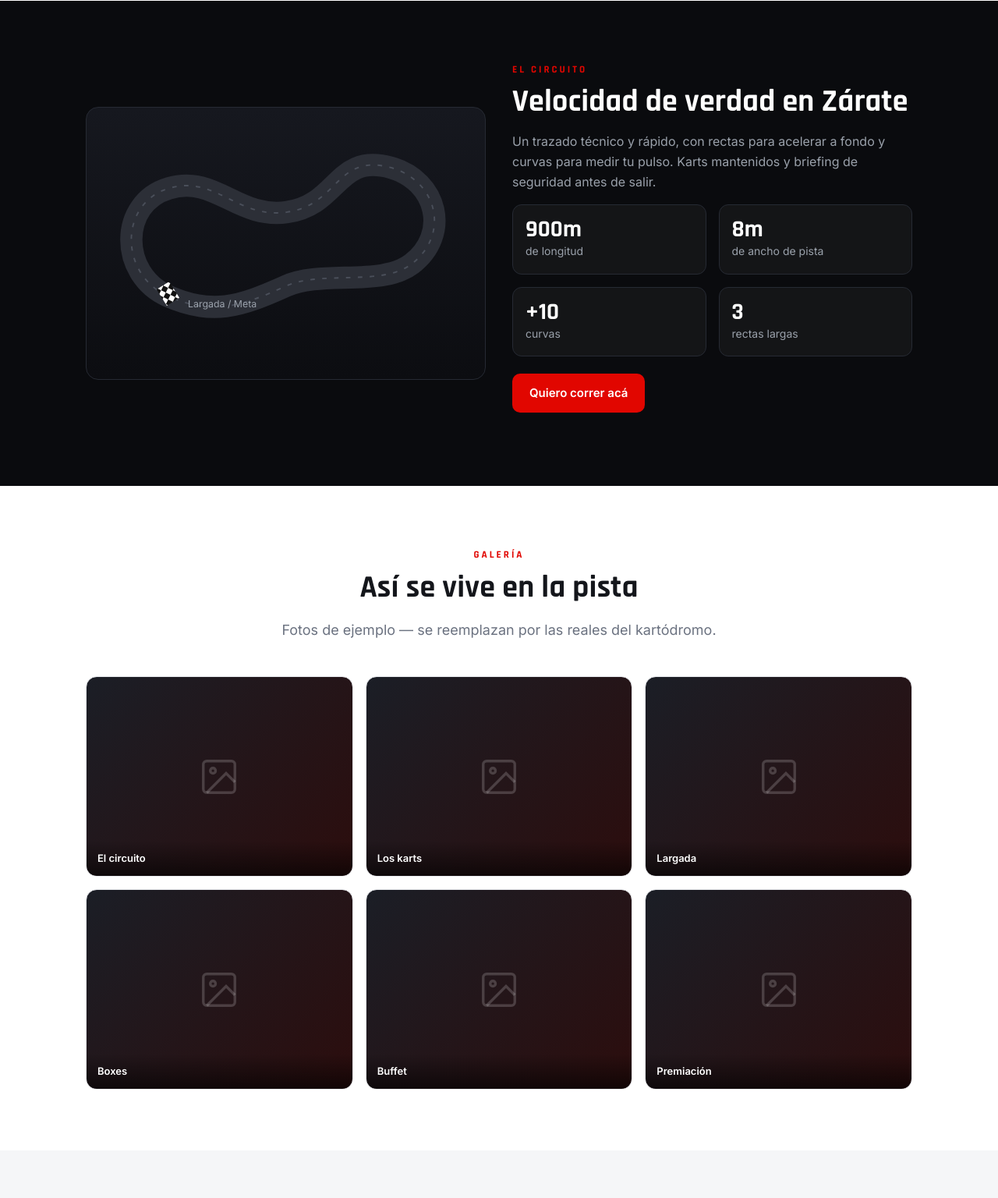
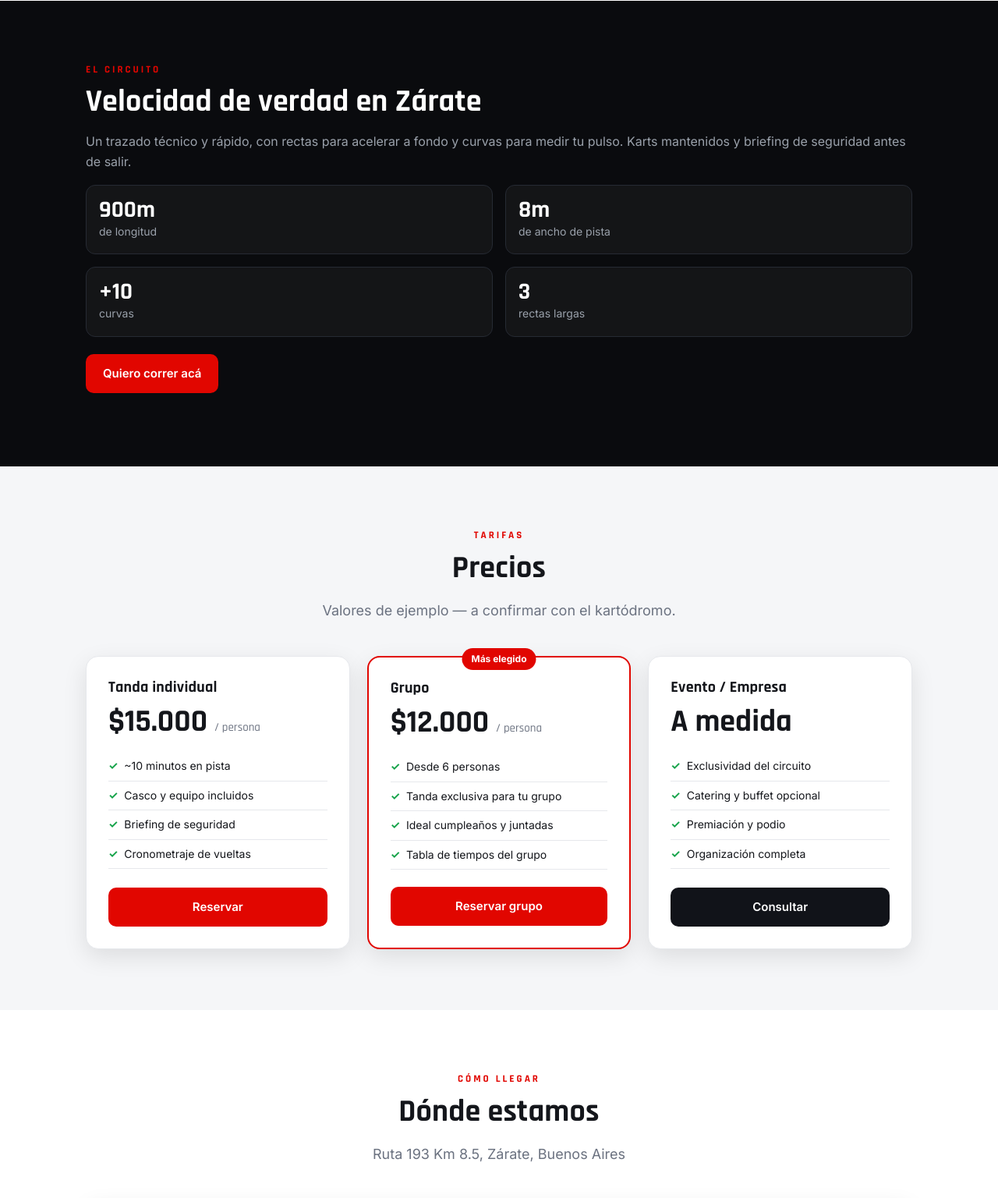
Before and after one commit to salun207/prueba, a FastAPI app: page / in a window 1280 px wide. Shown: the part 2182-3718 px from the top of the page at 78% size. Run offline with FastAPI, Linux system fonts and the light colour scheme.

Commit message:
Galeria y circuito con fotos reales (sin placeholders)
- Las fotos se cargan desde static/img/ (circuito.*) y static/img/galeria/*
- Si no hay fotos: la galeria no se muestra y el circuito queda solo con datos
- Se quita el dibujo SVG y los placeholders de la galeria
- Instrucciones en static/img/README.txt; carpeta galeria/ creada

```diff
--- a/app/main.py
+++ b/app/main.py
@@ -87,9 +87,39 @@ def requiere_panel(cred: HTTPBasicCredentials | None = Depends(_basic)):
 
 # ----------------------------- Páginas web --------------------------------
 
+IMG_DIR = BASE_DIR / "static" / "img"
+_EXTS = {".jpg", ".jpeg", ".png", ".webp", ".gif"}
+
+
+def _listar_galeria() -> list[str]:
+    """Fotos que el kartódromo deja en static/img/galeria/ (aparecen solas)."""
+    d = IMG_DIR / "galeria"
+    if not d.exists():
+        return []
+    return sorted(
+        f"/static/img/galeria/{p.name}"
+        for p in d.iterdir()
+        if p.suffix.lower() in _EXTS
+    )
+
+
+def _circuito_img() -> str | None:
+    """Foto/plano real del circuito si existe (static/img/circuito.*)."""
+    if not IMG_DIR.exists():
+        return None
+    for p in sorted(IMG_DIR.iterdir()):
+        if p.stem.lower() == "circuito" and p.suffix.lower() in _EXTS:
+            return f"/static/img/{p.name}"
+    return None
+
+
 @app.get("/", response_class=HTMLResponse)
 def home(request: Request):
-    return templates.TemplateResponse("index.html", {"request": request})
+    return templates.TemplateResponse(
+        "index.html",
+        {"request": request, "galeria": _listar_galeria(),
+         "circuito_img": _circuito_img()},
+    )
 
 
 @app.get("/registro", response_class=HTMLResponse)
--- a/app/static/style.css
+++ b/app/static/style.css
@@ -222,13 +222,10 @@ th { color:var(--txt-muted); font-weight:600; font-size:13px; text-transform:upp
 .gallery { display:grid; grid-template-columns:repeat(3,1fr); gap:16px; }
 @media (max-width:760px){ .gallery { grid-template-columns:1fr 1fr; } }
 .photo { position:relative; aspect-ratio:4/3; border-radius:14px; overflow:hidden;
-  display:flex; align-items:flex-end; color:#fff; border:1px solid var(--line);
-  background:linear-gradient(135deg,#1b1e26,#2c0d0d); }
-.photo span { position:relative; z-index:1; padding:12px 14px; font-size:13px;
-  font-weight:600; background:linear-gradient(180deg,transparent,rgba(0,0,0,.6)); width:100%; }
-.photo .ph-ico { position:absolute; inset:0; display:flex; align-items:center;
-  justify-content:center; color:rgba(255,255,255,.18); }
-.photo .ph-ico svg { width:54px; height:54px; }
+  border:1px solid var(--line); background:#14161b; }
+.photo img { position:absolute; inset:0; width:100%; height:100%; object-fit:cover;
+  transition:transform .25s; }
+.photo:hover img { transform:scale(1.05); }
 
 /* Precios */
 .prices { display:grid; grid-template-columns:repeat(3,1fr); gap:22px; align-items:stretch; }
--- a/app/templates/index.html
+++ b/app/templates/index.html
@@ -91,24 +91,12 @@
 <!-- ========================= EL CIRCUITO ========================= -->
 <section class="section dark" id="circuito">
   <div class="container">
-    <div class="grid-2">
+    <div class="{{ 'grid-2' if circuito_img else '' }}">
+      {% if circuito_img %}
       <div class="track-wrap">
-        <svg viewBox="0 0 500 320" width="100%" role="img" aria-label="Plano del circuito">
-          <defs>
-            <pattern id="chk" width="14" height="14" patternUnits="userSpaceOnUse" patternTransform="rotate(-32)">
-              <rect width="14" height="14" fill="#fff"/>
-              <rect width="7" height="7" fill="#111"/>
-              <rect x="7" y="7" width="7" height="7" fill="#111"/>
-            </pattern>
-          </defs>
-          <path d="M 90 235 C 25 205 25 110 92 90 C 155 71 185 132 252 122 C 322 112 318 42 392 62 C 455 80 472 152 420 192 C 380 223 298 200 250 222 C 188 250 150 262 90 235 Z"
-                fill="none" stroke="#2c2f37" stroke-width="30" stroke-linejoin="round"/>
-          <path d="M 90 235 C 25 205 25 110 92 90 C 155 71 185 132 252 122 C 322 112 318 42 392 62 C 455 80 472 152 420 192 C 380 223 298 200 250 222 C 188 250 150 262 90 235 Z"
-                fill="none" stroke="#4a4f5a" stroke-width="2" stroke-dasharray="6 10"/>
-          <rect x="78" y="222" width="26" height="20" fill="url(#chk)" transform="rotate(58 91 232)"/>
-          <text x="118" y="250" fill="#9aa1ab" font-size="13" font-family="Inter">Largada / Meta</text>
-        </svg>
+        <img src="{{ circuito_img }}" alt="Circuito del kartódromo de Zárate" style="border-radius:12px;width:100%">
       </div>
+      {% endif %}
       <div>
         <div class="eyebrow">El circuito</div>
         <h2>Velocidad de verdad en Zárate</h2>
@@ -125,24 +113,22 @@
   </div>
 </section>
 
+{% if galeria %}
 <!-- =========================== GALERÍA =========================== -->
 <section class="section alt" id="galeria">
   <div class="container">
     <div class="section-head">
       <div class="eyebrow">Galería</div>
       <h2>Así se vive en la pista</h2>
-      <p class="muted">Fotos de ejemplo — se reemplazan por las reales del kartódromo.</p>
     </div>
     <div class="gallery">
-      {% for t in ["El circuito","Los karts","Largada","Boxes","Buffet","Premiación"] %}
-      <div class="photo">
-        <div class="ph-ico"><svg viewBox="0 0 24 24" fill="none" stroke="currentColor" stroke-width="1.5"><rect x="3" y="3" width="18" height="18" rx="2"/><circle cx="8.5" cy="8.5" r="1.5"/><path d="m21 15-5-5L5 21"/></svg></div>
-        <span>{{ t }}</span>
-      </div>
+      {% for src in galeria %}
+      <div class="photo"><img src="{{ src }}" alt="Foto del kartódromo de Zárate" loading="lazy"></div>
       {% endfor %}
     </div>
   </div>
 </section>
+{% endif %}
 
 <!-- =========================== PRECIOS =========================== -->
 <section class="section" id="precios">
```
Also changed, not shown: app/static/img/README.txt (added), 1 other file.
